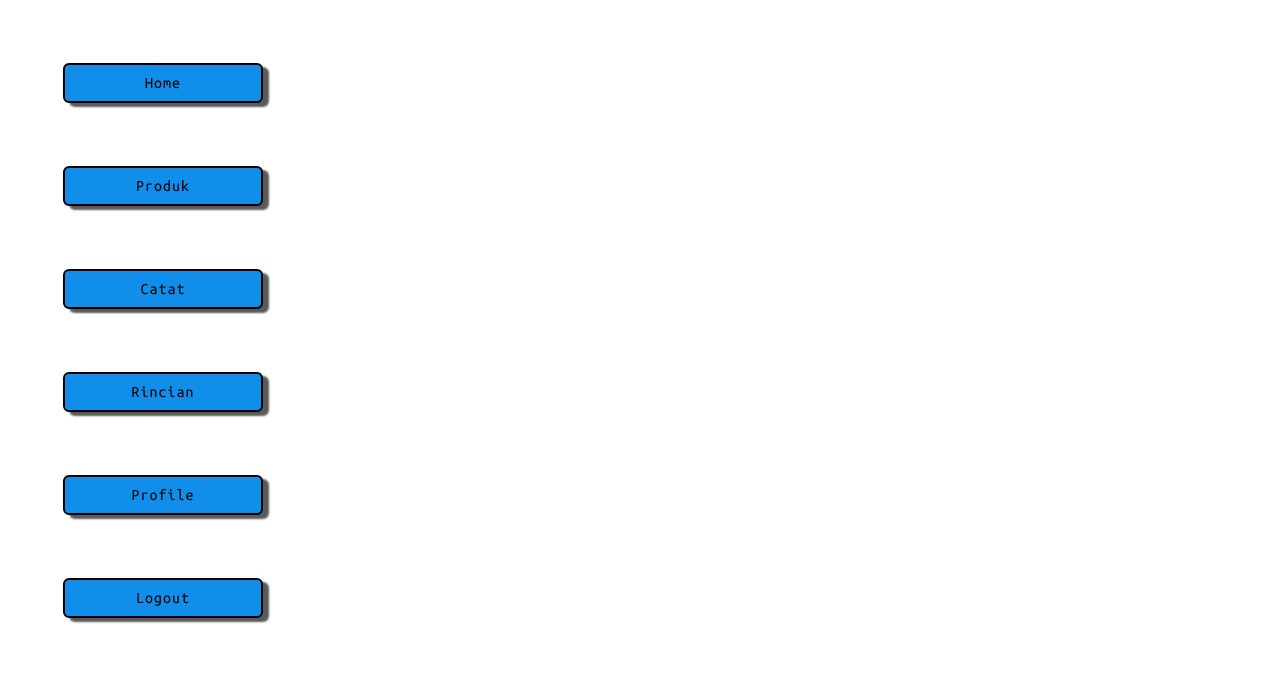
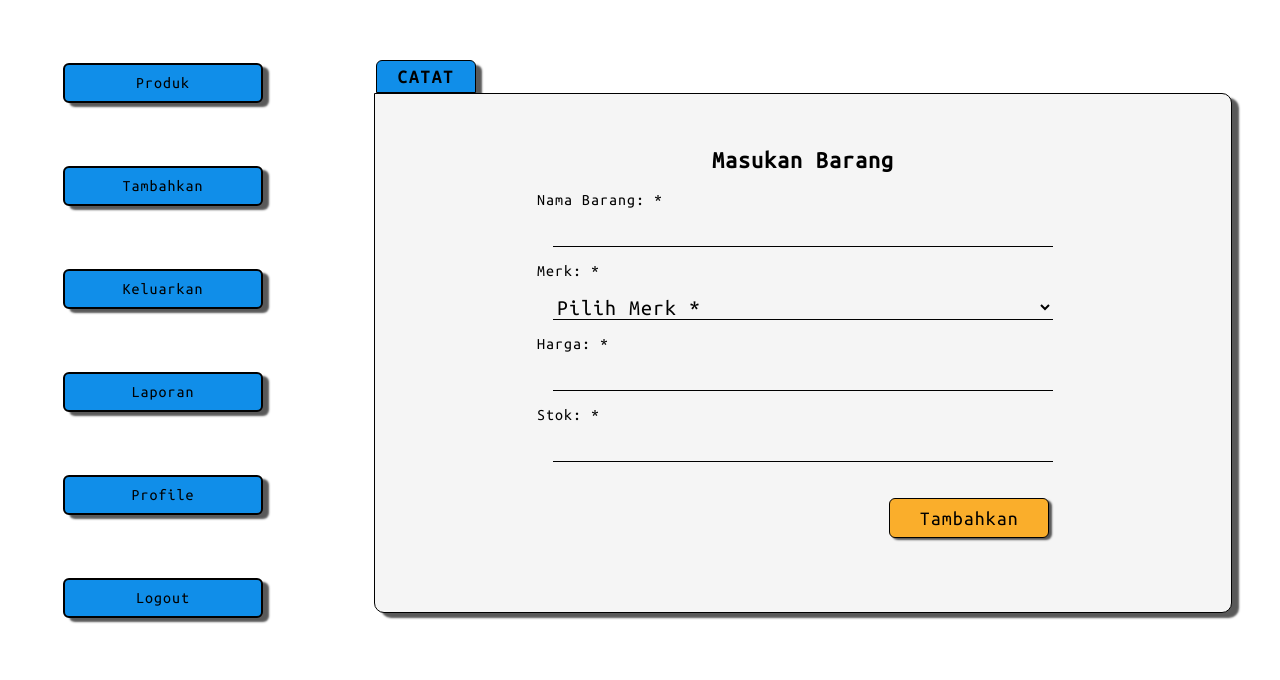
Before and after one commit to anargyaa/PWANJAY, a PHP site: page /index.php?halaman=tambah in a window 1280 px wide. Shown: the top 680 px of the page. Run offline with PHP 8.4, Linux system fonts and the light colour scheme; a user stored in the database is signed in; data comes from the database, SQL or seed files in the repository.

Commit message:
Add files via upload

```diff
--- a/pwku/controller/conn.php
+++ b/pwku/controller/conn.php
@@ -1,3 +1,5 @@
 <?php
 
 $conn = new mysqli("localhost", "root", "", "inventori");
+
+?>
--- a/pwku/index.php
+++ b/pwku/index.php
@@ -27,16 +27,16 @@ if (!isset($_SESSION['username'])) {
     <div class="container-nav">
         <ul class="nav">
 			<li>
-				<a href="index.php">Home</a>
+				<a href="index.php">Produk</a>
 			</li>
 			<li>
-				<a href="index.php?halaman=produk">Produk</a>
+				<a href="index.php?halaman=tambah">Tambahkan</a>
 			</li>
 			<li>
-				<a href="index.php?halaman=catat">Catat</a>
+				<a href="index.php?halaman=keluar">Keluarkan</a>
 			</li>
 			<li>
-				<a href="index.php?halaman=rincian">Rincian</a>
+				<a href="index.php?halaman=laporan">Laporan</a>
 			</li>
 			<li>
 				<a href="index.php?halaman=profile">Profile</a>
@@ -53,14 +53,17 @@ if (!isset($_SESSION['username'])) {
 			<div id="page-inner">
 				<?php
 					if(isset($_GET["halaman"])){
-						if($_GET["halaman"] == "produk"){
-							include 'produk.php';
+						if($_GET["halaman"] == "edit"){
+							include 'edit.php';
 						}
-						elseif($_GET["halaman"] == "catat"){
-							include 'catat.php';
+						elseif($_GET["halaman"] == "tambah"){
+							include 'tambah.php';
 						}
-						elseif($_GET["halaman"] == "rincian"){
-							include 'rincian.php';
+						elseif($_GET["halaman"] == "keluar"){
+							include 'keluar.php';
+						}
+						elseif($_GET["halaman"] == "laporan"){
+							include 'laporan.php';
 						}
 						elseif($_GET["halaman"] == "profile"){
 							include 'profile.php';
@@ -68,9 +71,12 @@ if (!isset($_SESSION['username'])) {
 						elseif($_GET["halaman"] == "logout"){
 							include 'controller/logout.php';
 						}
+						elseif($_GET["halaman"] == "hapus"){
+							include 'controller/hapus-proc.php';
+						}
 					}
 					else{
-						include 'home.php';
+						include 'produk.php';
 					}
 				?>
 			</div>
--- a/pwku/login.php
+++ b/pwku/login.php
@@ -22,7 +22,6 @@
             <br>
             <input type="password" name=" password" class="input-text"/>
             <br>
-            <a href="lupa-password.php">Lupa Password ?</a>
             <input type="submit" name="submit" class="submit">
         </form>
     </div>
--- a/pwku/style.css
+++ b/pwku/style.css
@@ -6,6 +6,7 @@
     font-family: 'Ubuntu Mono', monospace;
     list-style: none;
     letter-spacing: 1px;
+    color: black;
 }
 
 :root{
@@ -56,7 +57,8 @@ body{
 }
 
 .form-login .submit{
-    margin-left: 65px;
+    margin-right: 2px;
+    float: right;
     width: 81px;
     padding: 12px;
     background-color: var(--biru);
@@ -65,15 +67,6 @@ body{
     box-shadow: 4px 3px 2px rgba(0, 0, 0, 0.65);
 }
 
-.submit-e{
-    margin: 5px;
-    width: 95%;
-    padding: 4px;
-    background-color: var(--biru);
-    border: 1px solid black;
-    border-radius: 4px;
-    box-shadow: 3px 2px 2px rgba(0, 0, 0, 0.65);
-}
 
 .submit:hover{
     box-shadow: 3px 2px 2px rgba(0, 0, 0, 0.65);
@@ -108,21 +101,32 @@ body{
     box-shadow: 2px 2px 2px rgba(0, 0, 0, 0.65);
 }
 
-.container-nav a{
-    color: black;
-}
-
 .container-isi{
     flex: 3;
 }
 
 /*INDEX END*/
 
+.submit-uni{
+    margin: 20px;
+    width: 91%;
+    height: 40px;
+    border: 1px solid black;
+    border-radius: 6px;
+    font-size: 20px;
+    box-shadow: 3px 2px 2px rgba(0, 0, 0, 0.65);
+}
+
+.submit-uni:hover{
+    box-shadow: 1px 1px 2px rgba(0, 0, 0, 0.65);
+
+}
+
 /*PRODUK*/
 
 .h3-produk{
     width: 100px;
-    margin-left: 51px;
+    margin-left: 50px;
     margin-top: 60px ;
     padding: 6px;
     text-align: center;
@@ -133,8 +137,19 @@ body{
     box-shadow: 6px 5px 2px rgba(0, 0, 0, 0.65);
 }
 
+.submit-e{
+    margin: 5px;
+    width: 95%;
+    padding: 4px;
+    background-color: var(--biru);
+    border: 1px solid black;
+    border-radius: 4px;
+    box-shadow: 3px 2px 2px rgba(0, 0, 0, 0.65);
+}
+
 .container-produk{
     margin: auto;
+    margin-bottom: 50px;
     width: 90%;
     min-height: 80vh;
     background-color: whitesmoke;
@@ -164,3 +179,52 @@ body{
 }
 
 /*PRODUK END*/
+
+/*CATAT*/
+
+.container-catat{
+    margin: auto;
+    width: 90%;
+    min-height: 65vh;
+    background-color: whitesmoke;
+    border: 1px solid black;
+    border-radius: 0px 10px 10px 10px;
+    overflow: hidden;
+    box-shadow: 7px 5px 2px rgba(0, 0, 0, 0.65);
+    display: flex;
+    flex-direction: column;
+    margin-bottom: 50px;
+}
+
+.form-catat{
+    margin: auto;
+    padding: 20px;
+}
+
+.form-catat h2{
+    margin-bottom: 20px;
+    text-align: center;
+}
+
+.form-catat .input-text{
+    background-color: whitesmoke;
+    margin: 16px;
+    width: 500px;
+    outline: none;
+    border: none;
+    font-size: 22px;
+    border-bottom: 1px solid black;
+}
+
+.form-catat .submit-uni{
+/*    margin: 20px;*/
+    width: 30%;
+    height: 40px;
+    border: 1px solid black;
+    border-radius: 6px;
+    float: right;
+    font-size: 20px;
+    box-shadow: 3px 2px 2px rgba(0, 0, 0, 0.65);
+}
+
+/*CATAT END*/
--- /dev/null
+++ b/pwku/tambah.php
@@ -0,0 +1,37 @@
+<?php
+$datamerk = [];
+$query = $conn->query("SELECT * FROM merk");
+while($tiap = $query->fetch_assoc()){
+    $datamerk[] = $tiap;
+}
+
+?>
+
+<h3 class="h3-produk">CATAT</h3>
+<div class="container-catat">
+	<form action="controller/add-proc.php" method="POST" class="form-catat">
+            <h2>Masukan Barang</h2>
+            <span>Nama Barang: *</span>
+            <br>
+            <input type="text" name="namaBarang" class="input-text"/>
+            <br>
+            <span>Merk: *</span>
+            <br>
+            <select name="idMerk" class="input-text">
+            	<option value="">Pilih Merk *</option>
+            	<?php foreach($datamerk as $key => $value): ?>
+                <option value="<?= $value['idMerk'] ?>"><?= $value['namaMerk']; ?></option>
+                <?php endforeach; ?>
+            </select>
+            <br>
+            <span>Harga: *</span>
+            <br>
+            <input type="text" name="hargaBarang" class="input-text"/>
+            <br>
+            <span>Stok: *</span>
+            <br>
+            <input type="text" name="stokBarang" class="input-text"/>
+            <br>
+            <button class="submit-uni" style="background-color: var(--kuning);" value="submit" name="submit">Tambahkan</button>
+        </form>
+</div>
```
Also changed, not shown: pwku/controller/add-proc.php (added, +13 -0 lines), pwku/controller/edit-proc.php (added, +13 -0 lines), pwku/controller/hapus-proc.php (added, +9 -0 lines), pwku/edit.php (added, +42 -0 lines), pwku/keluar.php (added, +41 -0 lines), pwku/produk.php (+17 -7 lines), pwku/todo.txt (added, +13 -0 lines).
